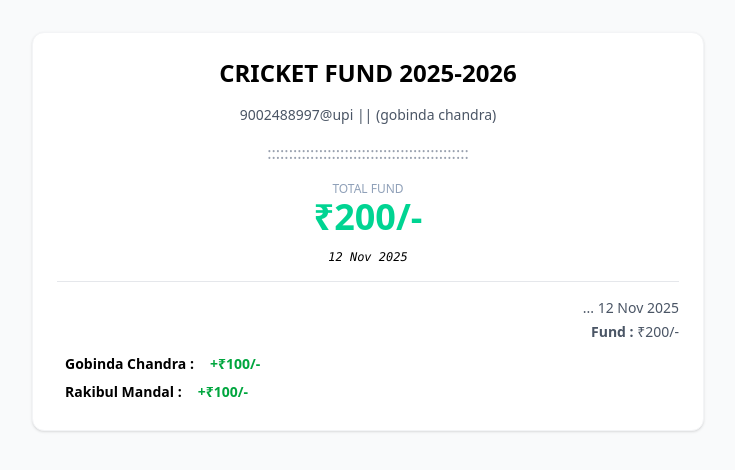
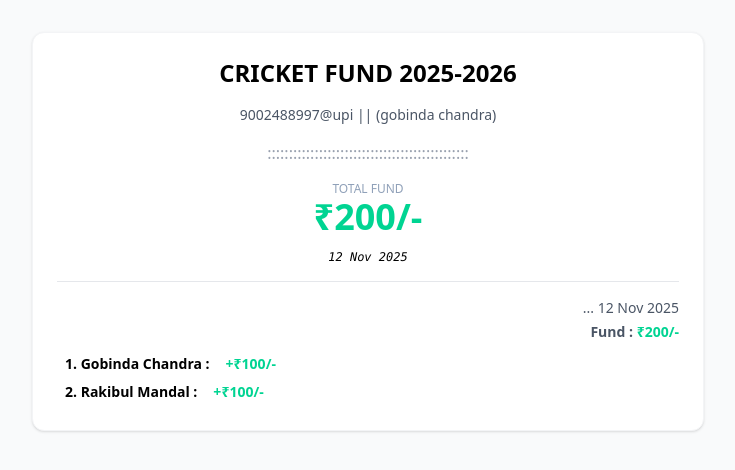
Before and after one commit to gobinda-chandra/fund-details-app, a React (Vite) app: page / in a window 1280 px wide. Shown: the top 470 px of the page, without its empty margins (272-1007 px from the left). Built offline with nearby package versions, Linux system fonts and the light colour scheme.

Commit message:
ui updated

```diff
--- a/src/pages/fundPage/index.jsx
+++ b/src/pages/fundPage/index.jsx
@@ -56,7 +56,16 @@ export default function FundPage() {
                     })}
                   </span>
                   <span>
-                    <strong>Fund : </strong> ₹{record.totalFundUpto}/-
+                    <strong>Fund : </strong>{" "}
+                    <span
+                      className={`${
+                        record.totalFundUpto > 0
+                          ? "text-emerald-400"
+                          : "text-red-600"
+                      } font-semibold`}
+                    >
+                      ₹{record.totalFundUpto}/-
+                    </span>
                   </span>
                 </div>
               </div>
@@ -66,10 +75,12 @@ export default function FundPage() {
                   key={i}
                   className="flex justify-start space-x-4 px-2 py-1 rounded hover:bg-gray-50 font-semibold"
                 >
-                  <span>{entry.title} :</span>
+                  <span>
+                    {i + 1}. {entry.title} :
+                  </span>
                   <span
                     className={`${
-                      entry.amount >= 0 ? "text-green-600" : "text-red-500"
+                      entry.amount >= 0 ? "text-emerald-400" : "text-red-500"
                     }`}
                   >
                     {entry.amount >= 0 ? "+" : "-"}₹{Math.abs(entry.amount)}/-
```
